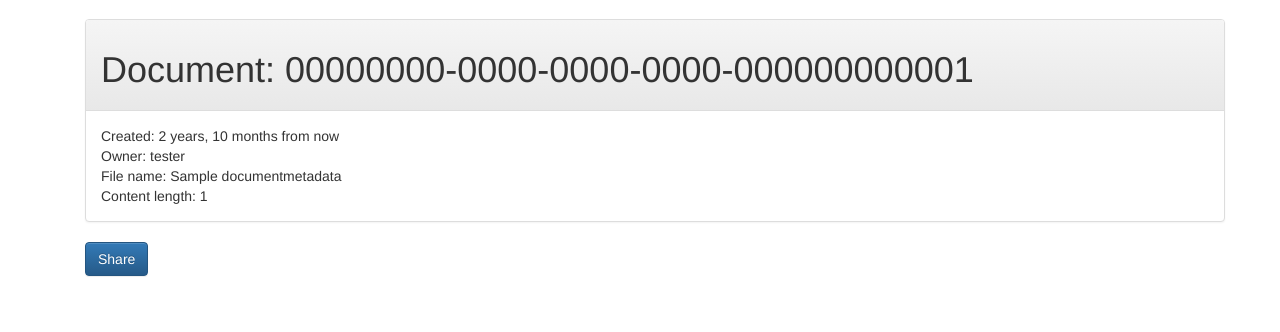
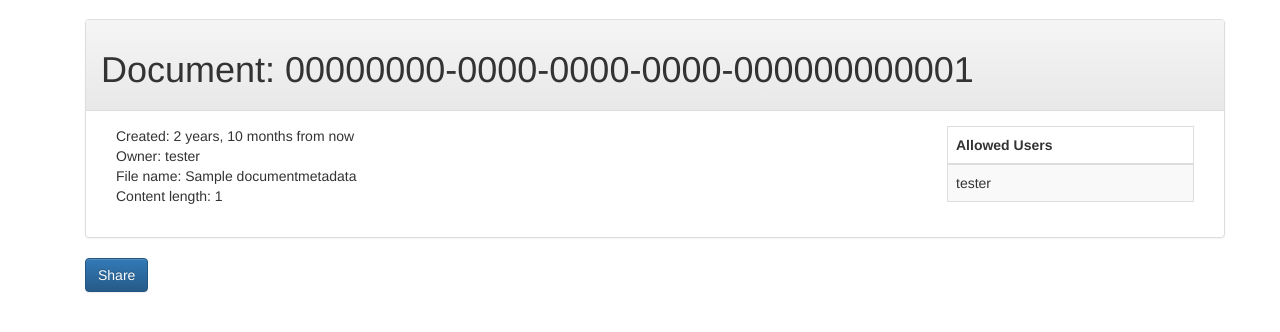
Before and after one commit to mauricecarey/crypt-keeper, a Django app: template crypt-keeper-django/crypt_keeper_server/document_service/templates/documents/detail.html in a window 1280 px wide. Shown: the part 51-383 px from the top of the page. Run offline with Django 3.2, Linux system fonts and the light colour scheme; the template is opened without the code that fills it: values that come from a table or form of the project are taken from there, others are empty; data comes from the database, SQL or seed files in the repository; tables that the repository leaves empty hold one stand-in row (values such as "Sample post"); parts of the project's set-up code (start-up, migrations or seed data) failed here and were passed over; some libraries are stand-ins or nearby versions.

Commit message:
Add code to detail template to show users that have access to the document if those users are present in the context.

```diff
--- a/crypt-keeper-django/crypt_keeper_server/document_service/templates/documents/detail.html
+++ b/crypt-keeper-django/crypt_keeper_server/document_service/templates/documents/detail.html
@@ -16,10 +16,34 @@
             <h1>Document: {{document.document_id}}</h1>
         </div>
         <div class="panel-body">
-            <div>Created: {{document.created_on|naturaltime}}</div>
-            <div>Owner: {{ document.customer.username }}</div>
-            <div>File name: {{ document.document_metadata.name }}</div>
-            <div>Content length: {{ document.document_metadata.content_length }}</div>
+            <div class="row-fluid">
+            <div id="document-attributes" class="col-lg-3">
+                <div>Created: {{document.created_on|naturaltime}}</div>
+                <div>Owner: {{ document.customer.username }}</div>
+                <div>File name: {{ document.document_metadata.name }}</div>
+                <div>Content length: {{ document.document_metadata.content_length }}</div>
+            </div>
+            {% if users %}
+                <div id="document-users" class="col-lg-3 pull-right">
+                <table title="Users" class="table table-bordered table-striped">
+                    <thead>
+                        <tr>
+                            <th>
+                                Allowed Users
+                            </th>
+                        </tr>
+                    </thead>
+                    <tbody>
+                        {% for user in users %}
+                        <tr>
+                            <td>{{ user.username }}</td>
+                        </tr>
+                        {% endfor %}
+                    </tbody>
+                </table>
+                </div>
+            {% endif %}
+            </div>
         </div>
     </div>
             <a href="{% url 'share' %}?document_id={{ document.id }}">
```
